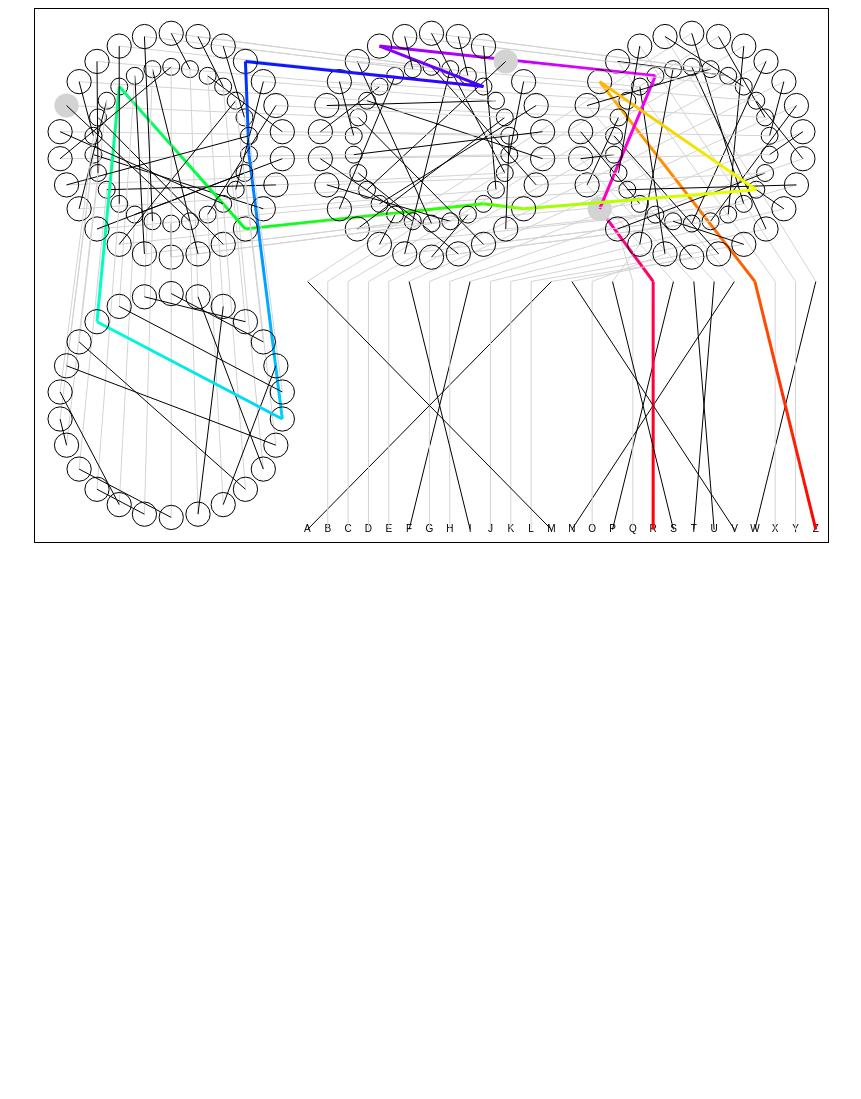
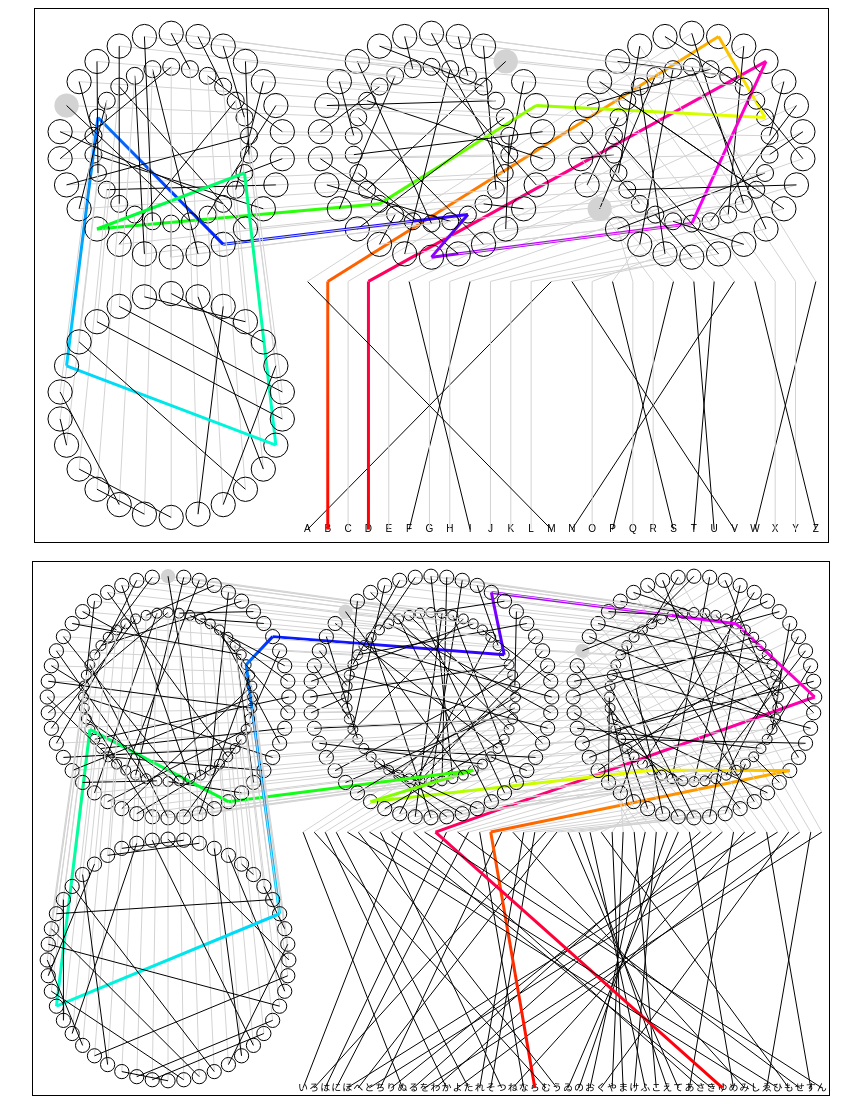
Before and after one commit to reika727/reika727.github.io, a website built with webpack: page index.html in a window 1280 px wide. Shown: the whole page, without its empty margins (209-1070 px from the left). Before the commit the page ends 800 px from the top, so only its background shows below. Built offline with nearby package versions, Linux system fonts and the light colour scheme.

Commit message:
implement Iroha Enigma

```diff
--- a/index.html
+++ b/index.html
@@ -16,6 +16,8 @@
   </style>
   <body>
     <canvas id="enigmaCanvas"></canvas>
+    <br>
+    <canvas id="irohaEnigmaCanvas"></canvas>
     <!--
     <br>
     <input id="inputbox" style="text-transform:uppercase" onkeydown="return /[A-Za-z]/.test(event.key)" oninput="inputChange()">
--- a/src/index.ts
+++ b/src/index.ts
@@ -1,7 +1,7 @@
 'use strict';
 
 import assert from 'assert';
-import { Alphabet, EnigmaI, PlugBoard, AbstractEnigma } from './enigma';
+import { Alphabet, EnigmaI, PlugBoard, AbstractEnigma, Rotor, Reflector } from './enigma';
 
 const enigma = new EnigmaI(
     new PlugBoard(Alphabet.capitalLatin, ['A', 'M'], ['F', 'I'], ['N', 'V'], ['P', 'S'], ['T', 'U'], ['W', 'Z']),
@@ -13,17 +13,52 @@ const enigma = new EnigmaI(
     'AAA'
 );
 
+const iroha = new Alphabet('いろはにほへとちりぬるをわかよたれそつねならむうゐのおくやまけふこえてあさきゆめみしゑひもせすん');
+
+const irohaEnigma = new class extends AbstractEnigma {} (
+    new PlugBoard(
+        iroha,
+        /* あめつちの詞、二回目の「え」は「ん」で置き換えた */
+        ['あ', 'め'], ['つ', 'ち'], ['ほ', 'し'], ['そ', 'ら'], ['や', 'ま'], ['か', 'は'], ['み', 'ね'], ['た', 'に'],
+        ['く', 'も'], ['き', 'り'], ['む', 'ろ'], ['こ', 'け'], ['ひ', 'と'], ['い', 'ぬ'], ['う', 'へ'], ['す', 'ゑ'],
+        ['ゆ', 'わ'], ['さ', 'る'], ['お', 'ふ'], ['せ', 'よ'], ['え', 'の'], ['ん', 'を'], ['な', 'れ'], ['ゐ', 'て']
+    ),
+    [
+        /* 大為爾の歌、末尾に「ん」を追加した */
+        new Rotor(iroha, 'たゐにいてなつむわれをそきみめすとあさりおひゆくやましろのうちゑへるこらもはほせよえふねかけぬん', 'い'),
+        /* 鳥啼歌 */
+        new Rotor(iroha, 'とりなくこゑすゆめさませみよあけわたるひんかしをそらいろはえておきつへにほふねむれゐぬもやのうち', 'ろ'),
+        /* マジック・ザ・ギャザリング "Now I Know My ABC's" の日本語版フレーバーテキスト、「ゐ」「ゑ」を追加した */
+        new Rotor(iroha, 'れきせんへるすはやいくろこおになまけとわあふたちをひらりかみしものぬえむねほめてよつゆさそうゐゑ', 'は')
+    ],
+    /* 自動生成したものなので特に元ネタはない */
+    new Reflector(iroha, 'わせもねよとへるめえちないまほきおのんにをしゆてくそれゐゑかさすみぬうひけたむりこらやあはろふつ'),
+    'やまと',
+    'ことは'
+);
+
 const enigmaCanvas = document.getElementById('enigmaCanvas') as HTMLCanvasElement;
+const irohaEnigmaCanvas = document.getElementById('irohaEnigmaCanvas') as HTMLCanvasElement;
 
-window.onload = window.onresize = () => { resizeCanvas(enigmaCanvas, enigma); };
+window.onload = window.onresize = () => {
+    resizeCanvas(enigmaCanvas, enigma);
+    resizeCanvas(irohaEnigmaCanvas, irohaEnigma);
+};
 
 setInterval(() => {
     const enigmaContext = enigmaCanvas.getContext('2d');
     assert(enigmaContext);
     enigmaContext.clearRect(0, 0, enigmaCanvas.width, enigmaCanvas.height);
-    const char = enigma.alphabet.at(Math.floor(Math.random() * enigma.alphabet.size));
-    enigma.encrypt(char);
-    drawEnigma(enigmaContext, enigma, char);
+    const char1 = enigma.alphabet.at(Math.floor(Math.random() * enigma.alphabet.size));
+    enigma.encrypt(char1);
+    drawEnigma(enigmaContext, enigma, char1);
+
+    const irohaEnigmaContext = irohaEnigmaCanvas.getContext('2d');
+    assert(irohaEnigmaContext);
+    irohaEnigmaContext.clearRect(0, 0, irohaEnigmaCanvas.width, irohaEnigmaCanvas.height);
+    const char2 = irohaEnigma.alphabet.at(Math.floor(Math.random() * irohaEnigma.alphabet.size));
+    irohaEnigma.encrypt(char2);
+    drawEnigma(irohaEnigmaContext, irohaEnigma, char2);
 }, 300);
 
 class DrawingProperty {
```
